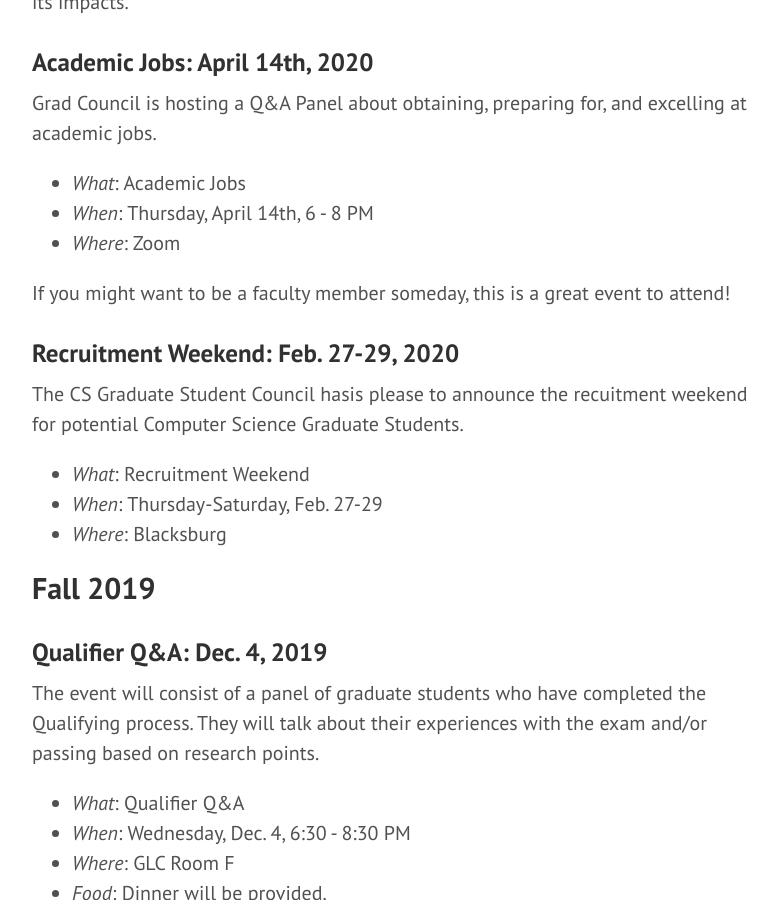
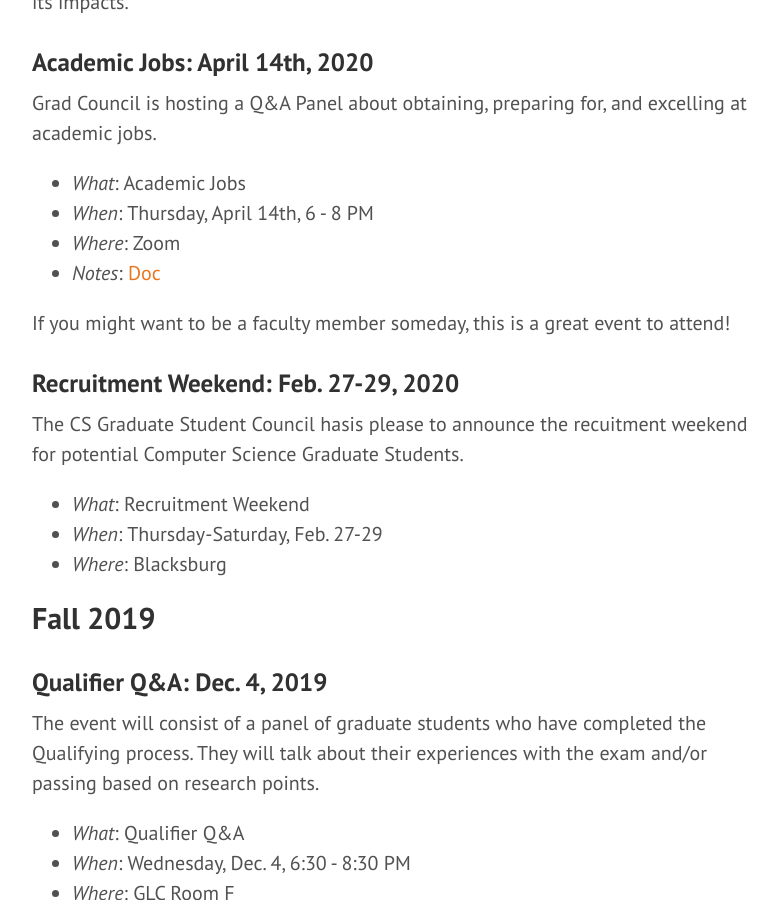
Before and after one commit to CSGraduateCouncil-VirginiaTech/csgc-website, a Jekyll site: the page built from csgc-jekyll-src/events.md, in a window 1280 px wide and 900 px high, scrolled down 1027 px. Shown: the whole window, without its empty margins (68-846 px from the left). Built offline with Jekyll 4.4.1, drawn with Linux system fonts in a browser that asks for light colours.

Commit message:
Added the Faculty Job Notes

```diff
--- a/csgc-jekyll-src/events.md
+++ b/csgc-jekyll-src/events.md
@@ -40,6 +40,7 @@
 - *What*: Academic Jobs
 - *When*: Thursday, April 14th, 6 - 8 PM
 - *Where*: Zoom
+- *Notes*: [Doc](https://drive.google.com/open?id=1xH1XBAkEfTZA8MXvu94PtfaKTZzg_rRp)
 
 If you might want to be a faculty member someday, this is a great event to attend!
 
```
